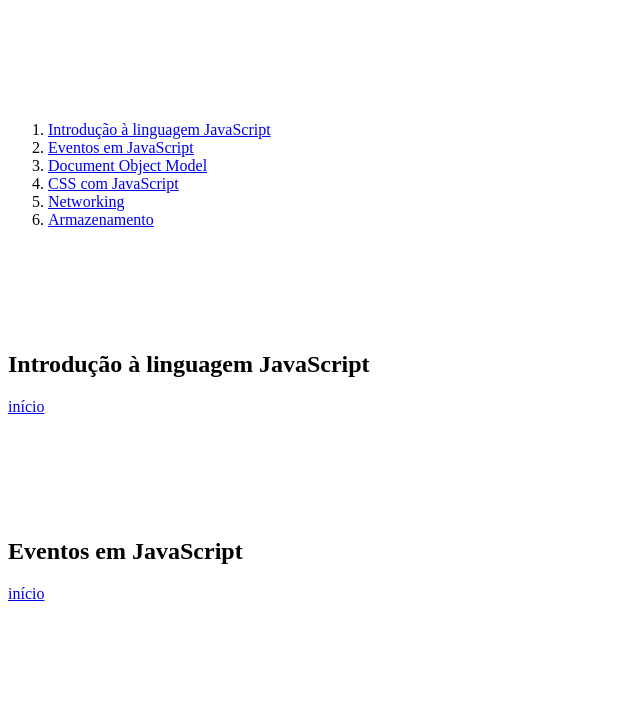
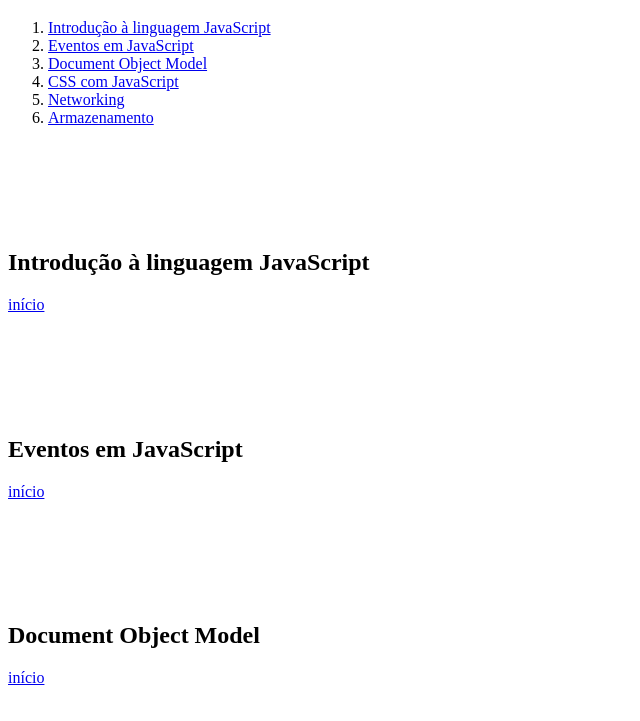
Before and after one commit to fboldt/aulasweb, a plain HTML site: page selectall.html in a window 1280 px wide. Shown: the part 61-782 px from the top of the page, without its empty margins (0-640 px from the left). Drawn offline with Linux system fonts and the light colour scheme.

Commit message:
Cria lista ordenada e insere depois do primeiro h1

```diff
--- a/selectall.html
+++ b/selectall.html
@@ -8,8 +8,6 @@
 </head>
 <body>
     <h1>JavaScript</h1>
-    <p>&nbsp;</p><p>&nbsp;</p><p>&nbsp;</p>
-    <ol></ol>
     <p>&nbsp;</p><p>&nbsp;</p><p>&nbsp;</p>
     <h2>Introdução à linguagem JavaScript</h2>
     <p>&nbsp;</p><p>&nbsp;</p><p>&nbsp;</p>
@@ -39,7 +37,8 @@
             retorno.textContent = "início";
             element.parentElement.insertBefore(retorno, element.nextElementSibling);
         });
-        const lista = document.querySelector('ol');
+        const lista = document.createElement('ol');
+        document.body.insertBefore(lista,document.querySelector('h1').nextElementSibling);
         topicos.forEach(topico => {
             // insere os elementos da lista
             const item = document.createElement('li');
```
